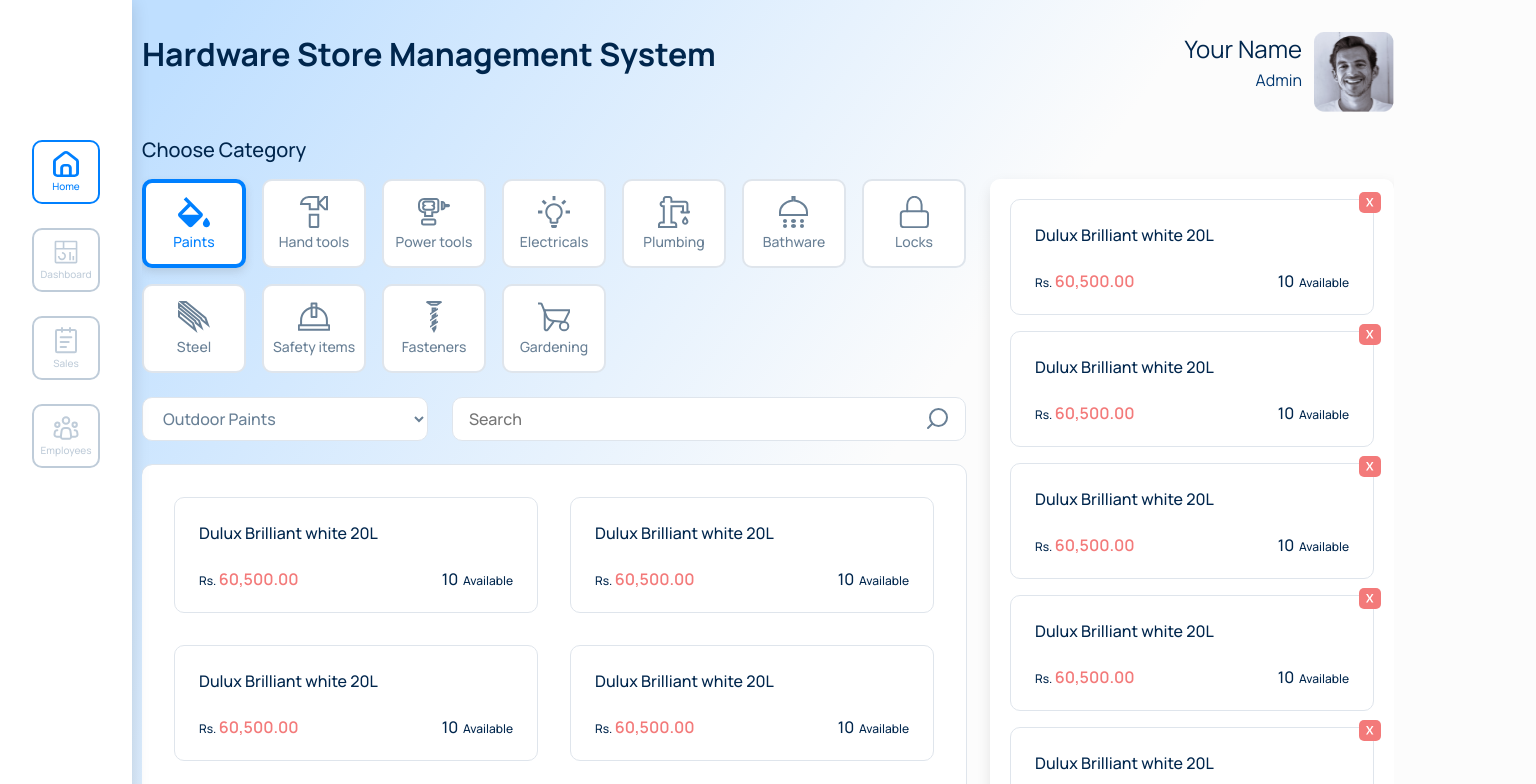
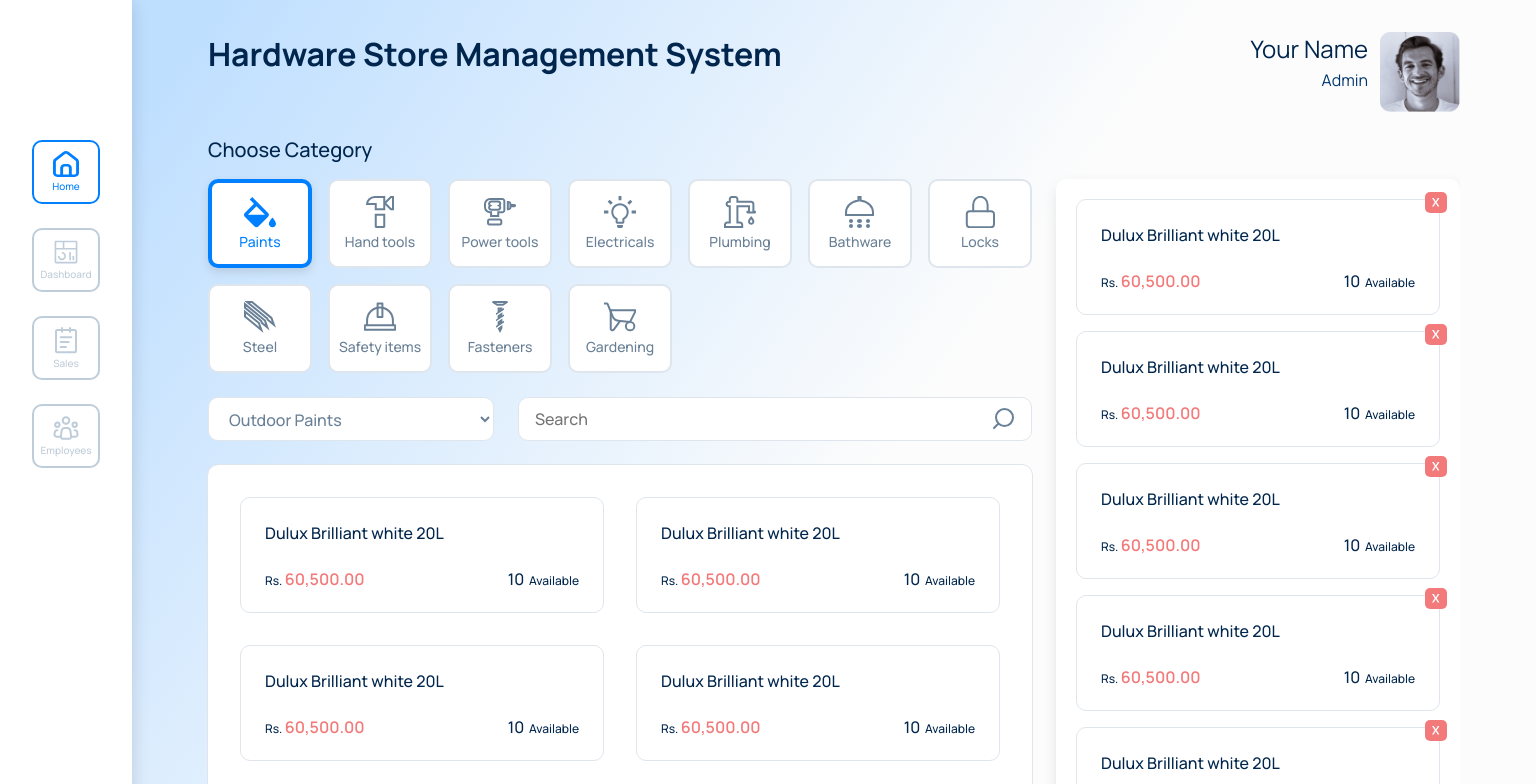
Before and after one commit to pamodaravihansa/Hardware-Management-UI, a React (Create React App) app: page / in a window 1536 px wide. Shown: the top 784 px of the page. Built offline with nearby package versions, Linux system fonts and the light colour scheme.

Commit message:
fix responsive issues on small and large desktops

```diff
--- a/src/CSS/style.scss
+++ b/src/CSS/style.scss
@@ -140,7 +140,8 @@ body {
     flex-direction: column;
     gap: 1.5rem;
     margin: 0 auto;
-    // overflow-x: hidden;
+    padding-left:8.25rem;
+    //width: calc(100vw - 8.25rem);
 }
 
 
@@ -157,6 +158,19 @@ body {
     gap: 1.5rem;
     width: 51.5rem;
 
+}
+
+
+// Responsiveness
+
+@media (min-width: 1440px) {
+    .right-side {
+        display: flex;
+        overflow: auto;
+        flex-direction: column;
+        gap: 1.5rem;
+        margin: 0 auto;
+    }
 }
 
 
```
